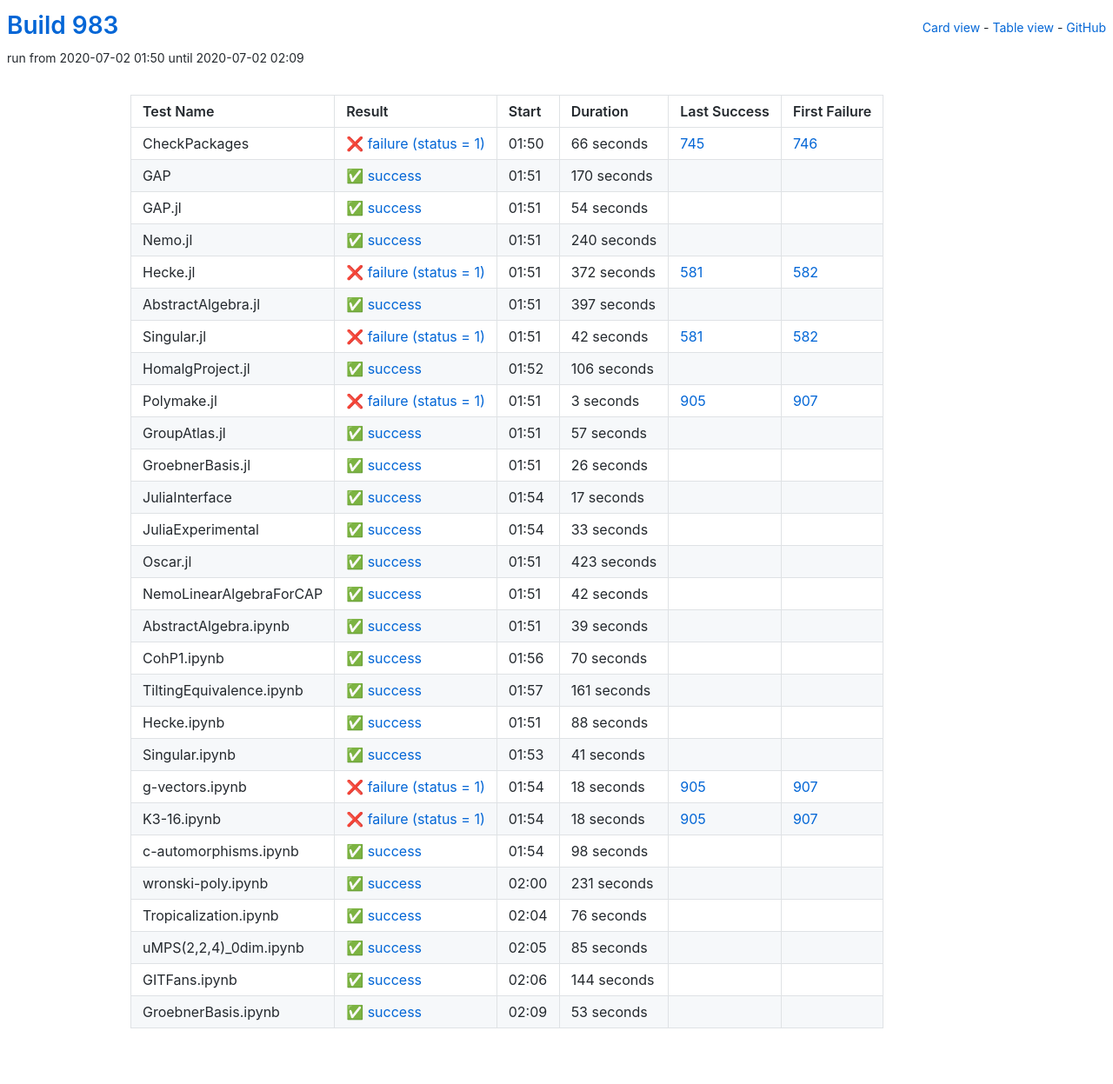
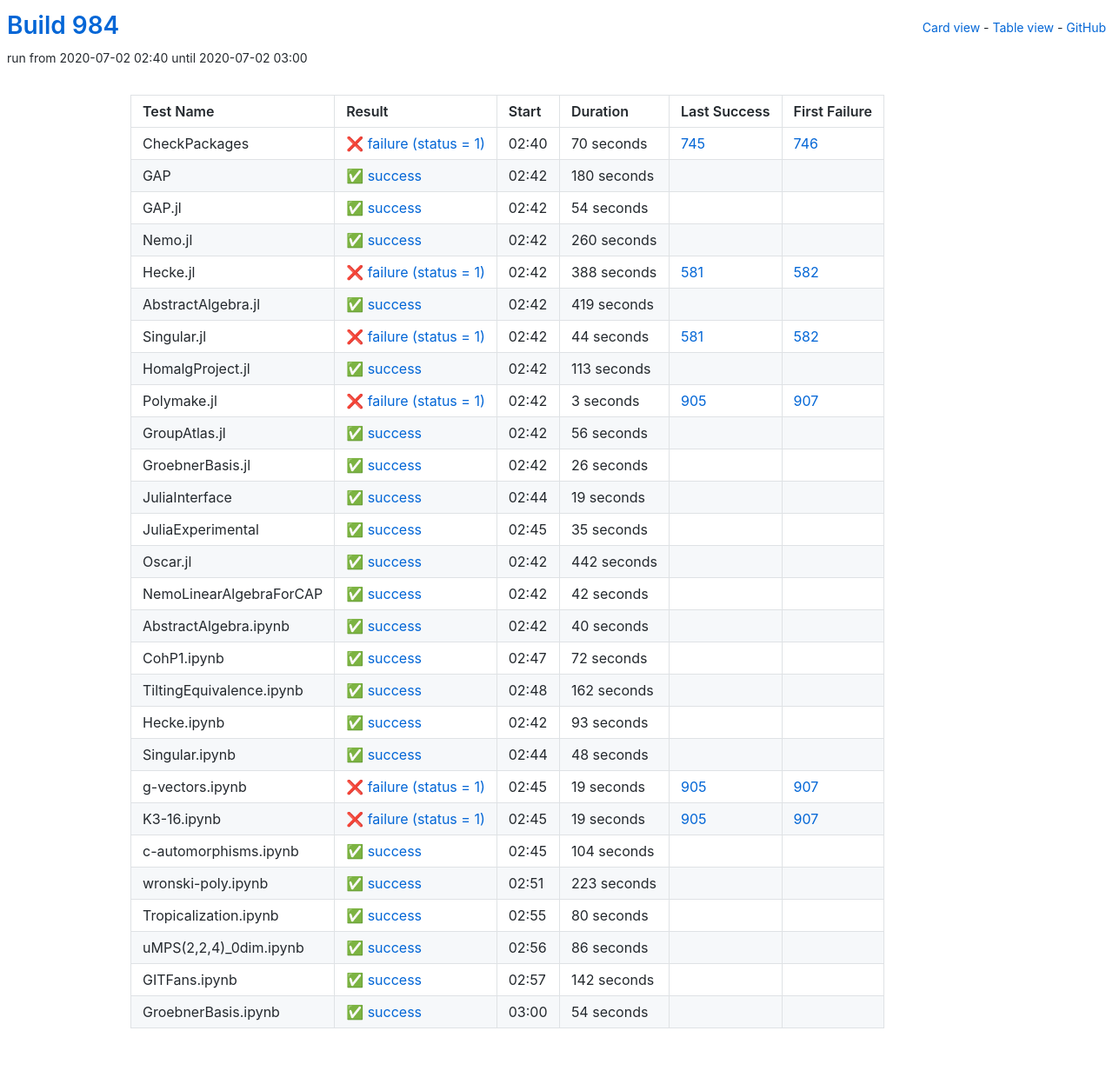
Before and after one commit to oscar-system/oscar-ci-status-1.4, a Jekyll site: the page built from table.html, in a window 1280 px wide. Shown: the whole page at 87% size. Built offline with Jekyll 4.4.1, drawn with Linux system fonts in a browser that asks for light colours.

Commit message:
Build #984

```diff
--- a/_data/ci.yml
+++ b/_data/ci.yml
@@ -1,6 +1,6 @@
 ---
-build: 983
-build_url: https://oscarci.mathematik.uni-kl.de/job/oscar-julia-1.4/983/
+build: 984
+build_url: https://oscarci.mathematik.uni-kl.de/job/oscar-julia-1.4/984/
 job: oscar-julia-1.4
 organization: oscar-system
 repo: oscar-ci-status-1.4
@@ -8,32 +8,32 @@ repourl: https://github.com/oscar-system/oscar-ci-status-1.4
 tests:
 - name: CheckPackages
   id: checkpackages
-  log: https://oscarci.mathematik.uni-kl.de/job/oscar-julia-1.4/983/artifact/logs/build-983/CheckPackages.log
-  start: 2020-07-02 01:50
+  log: https://oscarci.mathematik.uni-kl.de/job/oscar-julia-1.4/984/artifact/logs/build-984/CheckPackages.log
+  start: 2020-07-02 02:40
   success: false
   exitcode: 1
   status: failure
-  duration: 66
+  duration: 70
   last_success: 745
   last_success_url: https://oscarci.mathematik.uni-kl.de/job/oscar-julia-1.4/745/
   first_failure: 746
   first_failure_url: https://oscarci.mathematik.uni-kl.de/job/oscar-julia-1.4/746/
 - name: GAP
   id: gap
-  log: https://oscarci.mathematik.uni-kl.de/job/oscar-julia-1.4/983/artifact/logs/build-983/GAP.log
-  start: 2020-07-02 01:51
+  log: https://oscarci.mathematik.uni-kl.de/job/oscar-julia-1.4/984/artifact/logs/build-984/GAP.log
+  start: 2020-07-02 02:42
   success: true
   exitcode: 0
   status: success
-  duration: 170
+  duration: 180
   last_success: false
   last_success_url:
   first_failure: false
   first_failure_url:
 - name: GAP.jl
   id: gap-jl
-  log: https://oscarci.mathematik.uni-kl.de/job/oscar-julia-1.4/983/artifact/logs/build-983/GAP.jl.log
-  start: 2020-07-02 01:51
+  log: https://oscarci.mathematik.uni-kl.de/job/oscar-julia-1.4/984/artifact/logs/build-984/GAP.jl.log
+  start: 2020-07-02 02:42
   success: true
   exitcode: 0
   status: success
@@ -44,68 +44,68 @@ tests:
   first_failure_url:
 - name: Nemo.jl
   id: nemo-jl
-  log: https://oscarci.mathematik.uni-kl.de/job/oscar-julia-1.4/983/artifact/logs/build-983/Nemo.jl.log
-  start: 2020-07-02 01:51
+  log: https://oscarci.mathematik.uni-kl.de/job/oscar-julia-1.4/984/artifact/logs/build-984/Nemo.jl.log
+  start: 2020-07-02 02:42
   success: true
   exitcode: 0
   status: success
-  duration: 240
+  duration: 260
   last_success: false
   last_success_url:
   first_failure: false
   first_failure_url:
 - name: Hecke.jl
   id: hecke-jl
-  log: https://oscarci.mathematik.uni-kl.de/job/oscar-julia-1.4/983/artifact/logs/build-983/Hecke.jl.log
-  start: 2020-07-02 01:51
+  log: https://oscarci.mathematik.uni-kl.de/job/oscar-julia-1.4/984/artifact/logs/build-984/Hecke.jl.log
+  start: 2020-07-02 02:42
   success: false
   exitcode: 1
   status: failure
-  duration: 372
+  duration: 388
   last_success: 581
   last_success_url: https://oscarci.mathematik.uni-kl.de/job/oscar-julia-1.4/581/
   first_failure: 582
   first_failure_url: https://oscarci.mathematik.uni-kl.de/job/oscar-julia-1.4/582/
 - name: AbstractAlgebra.jl
   id: abstractalgebra-jl
-  log: https://oscarci.mathematik.uni-kl.de/job/oscar-julia-1.4/983/artifact/logs/build-983/AbstractAlgebra.jl.log
-  start: 2020-07-02 01:51
+  log: https://oscarci.mathematik.uni-kl.de/job/oscar-julia-1.4/984/artifact/logs/build-984/AbstractAlgebra.jl.log
+  start: 2020-07-02 02:42
   success: true
   exitcode: 0
   status: success
-  duration: 397
+  duration: 419
   last_success: false
   last_success_url:
   first_failure: false
   first_failure_url:
 - name: Singular.jl
   id: singular-jl
-  log: https://oscarci.mathematik.uni-kl.de/job/oscar-julia-1.4/983/artifact/logs/build-983/Singular.jl.log
-  start: 2020-07-02 01:51
+  log: https://oscarci.mathematik.uni-kl.de/job/oscar-julia-1.4/984/artifact/logs/build-984/Singular.jl.log
+  start: 2020-07-02 02:42
   success: false
   exitcode: 1
   status: failure
-  duration: 42
+  duration: 44
   last_success: 581
   last_success_url: https://oscarci.mathematik.uni-kl.de/job/oscar-julia-1.4/581/
   first_failure: 582
   first_failure_url: https://oscarci.mathematik.uni-kl.de/job/oscar-julia-1.4/582/
 - name: HomalgProject.jl
   id: homalgproject-jl
-  log: https://oscarci.mathematik.uni-kl.de/job/oscar-julia-1.4/983/artifact/logs/build-983/HomalgProject.jl.log
-  start: 2020-07-02 01:52
+  log: https://oscarci.mathematik.uni-kl.de/job/oscar-julia-1.4/984/artifact/logs/build-984/HomalgProject.jl.log
+  start: 2020-07-02 02:42
   success: true
   exitcode: 0
   status: success
-  duration: 106
+  duration: 113
   last_success: false
   last_success_url:
   first_failure: false
   first_failure_url:
 - name: Polymake.jl
   id: polymake-jl
-  log: https://oscarci.mathematik.uni-kl.de/job/oscar-julia-1.4/983/artifact/logs/build-983/Polymake.jl.log
-  start: 2020-07-02 01:51
+  log: https://oscarci.mathematik.uni-kl.de/job/oscar-julia-1.4/984/artifact/logs/build-984/Polymake.jl.log
+  start: 2020-07-02 02:42
   success: false
   exitcode: 1
   status: failure
@@ -116,20 +116,20 @@ tests:
   first_failure_url: https://oscarci.mathematik.uni-kl.de/job/oscar-julia-1.4/907/
 - name: GroupAtlas.jl
   id: groupatlas-jl
-  log: https://oscarci.mathematik.uni-kl.de/job/oscar-julia-1.4/983/artifact/logs/build-983/GroupAtlas.jl.log
-  start: 2020-07-02 01:51
+  log: https://oscarci.mathematik.uni-kl.de/job/oscar-julia-1.4/984/artifact/logs/build-984/GroupAtlas.jl.log
+  start: 2020-07-02 02:42
   success: true
   exitcode: 0
   status: success
-  duration: 57
+  duration: 56
   last_success: false
   last_success_url:
   first_failure: false
   first_failure_url:
 - name: GroebnerBasis.jl
   id: groebnerbasis-jl
-  log: https://oscarci.mathematik.uni-kl.de/job/oscar-julia-1.4/983/artifact/logs/build-983/GroebnerBasis.jl.log
-  start: 2020-07-02 01:51
+  log: https://oscarci.mathematik.uni-kl.de/job/oscar-julia-1.4/984/artifact/logs/build-984/GroebnerBasis.jl.log
+  start: 2020-07-02 02:42
   success: true
   exitcode: 0
   status: success
@@ -140,44 +140,44 @@ tests:
   first_failure_url:
 - name: JuliaInterface
   id: juliainterface
-  log: https://oscarci.mathematik.uni-kl.de/job/oscar-julia-1.4/983/artifact/logs/build-983/JuliaInterface.log
-  start: 2020-07-02 01:54
+  log: https://oscarci.mathematik.uni-kl.de/job/oscar-julia-1.4/984/artifact/logs/build-984/JuliaInterface.log
+  start: 2020-07-02 02:44
   success: true
   exitcode: 0
   status: success
-  duration: 17
+  duration: 19
   last_success: false
   last_success_url:
   first_failure: false
   first_failure_url:
 - name: JuliaExperimental
   id: juliaexperimental
-  log: https://oscarci.mathematik.uni-kl.de/job/oscar-julia-1.4/983/artifact/logs/build-983/JuliaExperimental.log
-  start: 2020-07-02 01:54
+  log: https://oscarci.mathematik.uni-kl.de/job/oscar-julia-1.4/984/artifact/logs/build-984/JuliaExperimental.log
+  start: 2020-07-02 02:45
   success: true
   exitcode: 0
   status: success
-  duration: 33
+  duration: 35
   last_success: false
   last_success_url:
   first_failure: false
   first_failure_url:
 - name: Oscar.jl
   id: oscar-jl
-  log: https://oscarci.mathematik.uni-kl.de/job/oscar-julia-1.4/983/artifact/logs/build-983/Oscar.jl.log
-  start: 2020-07-02 01:51
+  log: https://oscarci.mathematik.uni-kl.de/job/oscar-julia-1.4/984/artifact/logs/build-984/Oscar.jl.log
+  start: 2020-07-02 02:42
   success: true
   exitcode: 0
   status: success
-  duration: 423
+  duration: 442
   last_success: false
   last_success_url:
   first_failure: false
   first_failure_url:
 - name: NemoLinearAlgebraForCAP
   id: nemolinearalgebraforcap
-  log: https://oscarci.mathematik.uni-kl.de/job/oscar-julia-1.4/983/artifact/logs/build-983/NemoLinearAlgebraForCAP.log
-  start: 2020-07-02 01:51
+  log: https://oscarci.mathematik.uni-kl.de/job/oscar-julia-1.4/984/artifact/logs/build-984/NemoLinearAlgebraForCAP.log
+  start: 2020-07-02 02:42
   success: true
   exitcode: 0
   status: success
@@ -188,156 +188,156 @@ tests:
   first_failure_url:
 - name: AbstractAlgebra.ipynb
   id: abstractalgebra-ipynb
-  log: https://oscarci.mathematik.uni-kl.de/job/oscar-julia-1.4/983/artifact/logs/build-983/AbstractAlgebra.ipynb.log
-  start: 2020-07-02 01:51
+  log: https://oscarci.mathematik.uni-kl.de/job/oscar-julia-1.4/984/artifact/logs/build-984/AbstractAlgebra.ipynb.log
+  start: 2020-07-02 02:42
   success: true
   exitcode: 0
   status: success
-  duration: 39
+  duration: 40
   last_success: false
   last_success_url:
   first_failure: false
   first_failure_url:
 - name: CohP1.ipynb
   id: cohp1-ipynb
-  log: https://oscarci.mathematik.uni-kl.de/job/oscar-julia-1.4/983/artifact/logs/build-983/CohP1.ipynb.log
-  start: 2020-07-02 01:56
+  log: https://oscarci.mathematik.uni-kl.de/job/oscar-julia-1.4/984/artifact/logs/build-984/CohP1.ipynb.log
+  start: 2020-07-02 02:47
   success: true
   exitcode: 0
   status: success
-  duration: 70
+  duration: 72
   last_success: false
   last_success_url:
   first_failure: false
   first_failure_url:
 - name: TiltingEquivalence.ipynb
   id: tiltingequivalence-ipynb
-  log: https://oscarci.mathematik.uni-kl.de/job/oscar-julia-1.4/983/artifact/logs/build-983/TiltingEquivalence.ipynb.log
-  start: 2020-07-02 01:57
+  log: https://oscarci.mathematik.uni-kl.de/job/oscar-julia-1.4/984/artifact/logs/build-984/TiltingEquivalence.ipynb.log
+  start: 2020-07-02 02:48
   success: true
   exitcode: 0
   status: success
-  duration: 161
+  duration: 162
   last_success: false
   last_success_url:
   first_failure: false
   first_failure_url:
 - name: Hecke.ipynb
   id: hecke-ipynb
-  log: https://oscarci.mathematik.uni-kl.de/job/oscar-julia-1.4/983/artifact/logs/build-983/Hecke.ipynb.log
-  start: 2020-07-02 01:51
+  log: https://oscarci.mathematik.uni-kl.de/job/oscar-julia-1.4/984/artifact/logs/build-984/Hecke.ipynb.log
+  start: 2020-07-02 02:42
   success: true
   exitcode: 0
   status: success
-  duration: 88
+  duration: 93
   last_success: false
   last_success_url:
   first_failure: false
   first_failure_url:
 - name: Singular.ipynb
   id: singular-ipynb
-  log: https://oscarci.mathematik.uni-kl.de/job/oscar-julia-1.4/983/artifact/logs/build-983/Singular.ipynb.log
-  start: 2020-07-02 01:53
+  log: https://oscarci.mathematik.uni-kl.de/job/oscar-julia-1.4/984/artifact/logs/build-984/Singular.ipynb.log
+  start: 2020-07-02 02:44
   success: true
   exitcode: 0
   status: success
-  duration: 41
+  duration: 48
   last_success: false
   last_success_url:
   first_failure: false
   first_failure_url:
 - name: g-vectors.ipynb
   id: g-vectors-ipynb
-  log: https://oscarci.mathematik.uni-kl.de/job/oscar-julia-1.4/983/artifact/logs/build-983/g-vectors.ipynb.log
-  start: 2020-07-02 01:54
+  log: https://oscarci.mathematik.uni-kl.de/job/oscar-julia-1.4/984/artifact/logs/build-984/g-vectors.ipynb.log
+  start: 2020-07-02 02:45
   success: false
   exitcode: 1
   status: failure
-  duration: 18
+  duration: 19
   last_success: 905
   last_success_url: https://oscarci.mathematik.uni-kl.de/job/oscar-julia-1.4/905/
   first_failure: 907
   first_failure_url: https://oscarci.mathematik.uni-kl.de/job/oscar-julia-1.4/907/
 - name: K3-16.ipynb
   id: k3-16-ipynb
-  log: https://oscarci.mathematik.uni-kl.de/job/oscar-julia-1.4/983/artifact/logs/build-983/K3-16.ipynb.log
-  start: 2020-07-02 01:54
+  log: https://oscarci.mathematik.uni-kl.de/job/oscar-julia-1.4/984/artifact/logs/build-984/K3-16.ipynb.log
+  start: 2020-07-02 02:45
   success: false
   exitcode: 1
   status: failure
-  duration: 18
+  duration: 19
   last_success: 905
   last_success_url: https://oscarci.mathematik.uni-kl.de/job/oscar-julia-1.4/905/
   first_failure: 907
   first_failure_url: https://oscarci.mathematik.uni-kl.de/job/oscar-julia-1.4/907/
 - name: c-automorphisms.ipynb
   id: c-automorphisms-ipynb
-  log: https://oscarci.mathematik.uni-kl.de/job/oscar-julia-1.4/983/artifact/logs/build-983/c-automorphisms.ipynb.log
-  start: 2020-07-02 01:54
+  log: https://oscarci.mathematik.uni-kl.de/job/oscar-julia-1.4/984/artifact/logs/build-984/c-automorphisms.ipynb.log
+  start: 2020-07-02 02:45
   success: true
   exitcode: 0
   status: success
-  duration: 98
+  duration: 104
   last_success: false
   last_success_url:
   first_failure: false
   first_failure_url:
 - name: wronski-poly.ipynb
   id: wronski-poly-ipynb
-  log: https://oscarci.mathematik.uni-kl.de/job/oscar-julia-1.4/983/artifact/logs/build-983/wronski-poly.ipynb.log
-  start: 2020-07-02 02:00
+  log: https://oscarci.mathematik.uni-kl.de/job/oscar-julia-1.4/984/artifact/logs/build-984/wronski-poly.ipynb.log
+  start: 2020-07-02 02:51
   success: true
   exitcode: 0
   status: success
-  duration: 231
+  duration: 223
   last_success: false
   last_success_url:
   first_failure: false
   first_failure_url:
 - name: Tropicalization.ipynb
   id: tropicalization-ipynb
-  log: https://oscarci.mathematik.uni-kl.de/job/oscar-julia-1.4/983/artifact/logs/build-983/Tropicalization.ipynb.log
-  start: 2020-07-02 02:04
+  log: https://oscarci.mathematik.uni-kl.de/job/oscar-julia-1.4/984/artifact/logs/build-984/Tropicalization.ipynb.log
+  start: 2020-07-02 02:55
   success: true
   exitcode: 0
   status: success
-  duration: 76
+  duration: 80
   last_success: false
   last_success_url:
   first_failure: false
   first_failure_url:
 - name: uMPS(2,2,4)_0dim.ipynb
   id: umps-2-2-4-0dim-ipynb
-  log: https://oscarci.mathematik.uni-kl.de/job/oscar-julia-1.4/983/artifact/logs/build-983/uMPS-2-2-4-_0dim.ipynb.log
-  start: 2020-07-02 02:05
+  log: https://oscarci.mathematik.uni-kl.de/job/oscar-julia-1.4/984/artifact/logs/build-984/uMPS-2-2-4-_0dim.ipynb.log
+  start: 2020-07-02 02:56
   success: true
   exitcode: 0
   status: success
-  duration: 85
+  duration: 86
   last_success: false
   last_success_url:
   first_failure: false
   first_failure_url:
 - name: GITFans.ipynb
   id: gitfans-ipynb
-  log: https://oscarci.mathematik.uni-kl.de/job/oscar-julia-1.4/983/artifact/logs/build-983/GITFans.ipynb.log
-  start: 2020-07-02 02:06
+  log: https://oscarci.mathematik.uni-kl.de/job/oscar-julia-1.4/984/artifact/logs/build-984/GITFans.ipynb.log
+  start: 2020-07-02 02:57
   success: true
   exitcode: 0
   status: success
-  duration: 144
+  duration: 142
   last_success: false
   last_success_url:
   first_failure: false
   first_failure_url:
 - name: GroebnerBasis.ipynb
   id: groebnerbasis-ipynb
-  log: https://oscarci.mathematik.uni-kl.de/job/oscar-julia-1.4/983/artifact/logs/build-983/GroebnerBasis.ipynb.log
-  start: 2020-07-02 02:09
+  log: https://oscarci.mathematik.uni-kl.de/job/oscar-julia-1.4/984/artifact/logs/build-984/GroebnerBasis.ipynb.log
+  start: 2020-07-02 03:00
   success: true
   exitcode: 0
   status: success
-  duration: 53
+  duration: 54
   last_success: false
   last_success_url:
   first_failure: false
```
Also changed, not shown: README.md.
